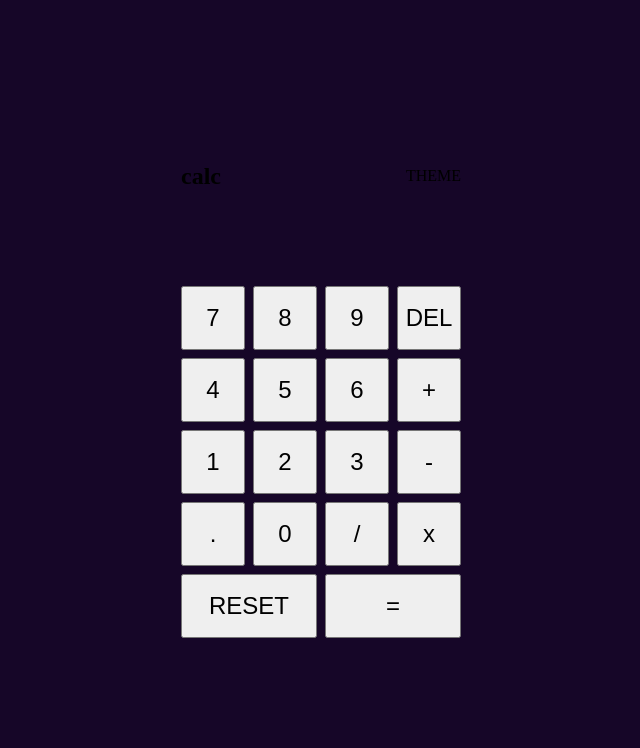
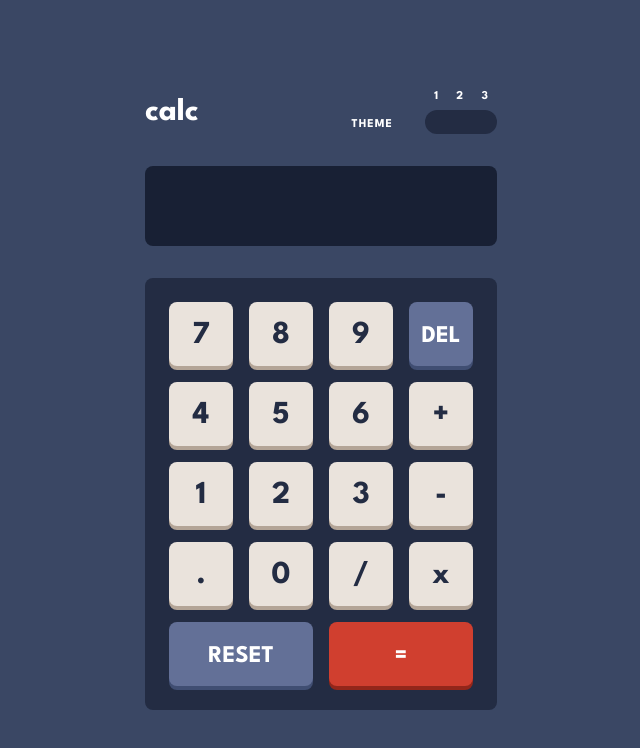
Before and after one commit to DanielAbrante/calculator-app, a React (Vite) app: page / in a window 1280 px wide. Shown: the top 748 px of the page, without its empty margins (319-959 px from the left). Built offline with nearby package versions, Linux system fonts and the light colour scheme.

Commit message:
style: Add almost all styles from theme 01

```diff
--- a/index.html
+++ b/index.html
@@ -7,6 +7,7 @@
   <link rel="preconnect" href="https://fonts.googleapis.com">
   <link rel="preconnect" href="https://fonts.gstatic.com" crossorigin>
   <link href="https://fonts.googleapis.com/css2?family=League+Spartan:wght@700&display=swap" rel="stylesheet">
+
   <meta name="viewport" content="width=device-width, initial-scale=1.0" />
   <title>Calculator</title>
 </head>
--- a/src/App.module.css
+++ b/src/App.module.css
@@ -1,12 +1,88 @@
 @import url("./Global.module.css");
 @import url("./StyleGuide.module.css");
 
+h1,
+span {
+  color: var(--white);
+}
+
+h1 {
+  font-size: 2rem;
+}
+
+output {
+  display: flex;
+  align-items: center;
+  justify-content: end;
+
+  color: var(--white);
+  background: var(--screen-background);
+  font-size: 2.25rem;
+
+  height: 5rem;
+  border-radius: 8px;
+  padding-right: 1rem;
+}
+
 button {
-  font-size: 1.5rem;
+  font-size: 2rem;
 }
 
 button:hover {
   cursor: pointer;
+}
+
+header {
+  display: flex;
+  align-items: center;
+}
+
+.rightHeaderContainer {
+  display: flex;
+  align-items: end;
+  gap: 2rem;
+}
+
+.rightHeaderContainer>span {
+  font-size: 0.75rem;
+  letter-spacing: 1px;
+  margin-bottom: 0.25rem;
+}
+
+.containerToggleTheme {
+  display: flex;
+  flex-direction: column;
+  gap: 0.5rem;
+}
+
+.containerToggleThemeType,
+.containerToggleThemeButtons {
+  display: flex;
+  justify-content: space-around;
+}
+
+.containerToggleThemeType span {
+  font-size: 0.75rem;
+}
+
+.containerToggleThemeButtons div {
+  width: 1.5rem;
+  height: 1.5rem;
+  background: var(--toggle-background);
+}
+
+.containerToggleThemeButtons div:hover {
+  cursor: pointer;
+}
+
+.containerToggleThemeButtons div:first-child {
+  border-top-left-radius: 16px;
+  border-bottom-left-radius: 16px;
+}
+
+.containerToggleThemeButtons div:last-child {
+  border-top-right-radius: 16px;
+  border-bottom-right-radius: 16px;
 }
 
 .main {
@@ -30,24 +106,46 @@ button:hover {
   justify-content: space-between;
 }
 
-.output {
-  background: var(--screen-background-2);
-  color: var(--white);
-  padding: 1rem;
-  border-radius: 8px;
-  text-align: right;
-}
-
 .operatorsContainer {
   display: grid;
   grid-template-columns: repeat(4, 4rem);
   grid-template-rows: repeat(5, 4rem);
-  gap: 0.5rem;
+  gap: 1rem;
+  padding: 1.5rem;
+  border-radius: 8px;
+
+  background: var(--toggle-background);
+}
+
+.operatorsContainer>button {
+  display: flex;
+  align-items: center;
+  justify-content: center;
+  background: var(--light-grayish-orange-key-background);
+  border: none;
+  border-radius: 8px;
+  padding-top: 4px;
+  box-shadow: 0px 4px var(--grayish-orange-key-shadow);
+  color: var(--toggle-background);
+}
+
+.operatorsContainer>.del,
+.operatorsContainer>.reset,
+.operatorsContainer>.calculate {
+  font-size: 1.5rem;
+  color: var(--white);
+}
+
+.operatorsContainer>.del,
+.operatorsContainer>.reset {
+  background: var(--dark-blue-key-background);
+  box-shadow: 0px 4px var(--dark-blue-key-shadow) !important;
 }
 
 .del {
   grid-row: 1 / 2;
   grid-column: 4 / 5;
+  background-color: red;
 }
 
 .dot {
@@ -82,6 +180,8 @@ button:hover {
   grid-column: 1 / 3;
 }
 
-.calculate {
+.operatorsContainer>.calculate {
   grid-column: 3 / 5;
+  background: var(--red-key-background-toggle);
+  box-shadow: 0px 4px var(--dark-red-key-shadow);
 }
--- a/src/App.tsx
+++ b/src/App.tsx
@@ -100,10 +100,24 @@ export function App() {
       <article className={styles.article}>
         <header className={styles.header}>
           <h1>calc</h1>
-          <span>THEME</span>
+          <div className={styles.rightHeaderContainer}>
+            <span>THEME</span>
+            <div className={styles.containerToggleTheme}>
+              <div className={styles.containerToggleThemeType}>
+                <span>1</span>
+                <span>2</span>
+                <span>3</span>
+              </div>
+              <div className={styles.containerToggleThemeButtons}>
+                <div></div>
+                <div></div>
+                <div></div>
+              </div>
+            </div>
+          </div>
         </header>
 
-        <output data-testid="output" className={styles.output}>{state.output}</output>
+        <output data-testid="output">{state.output}</output>
 
         <div className={styles.operatorsContainer}>
           <button onClick={handleNumber} className={styles.zero} value={0}>0</button>
--- a/src/Global.module.css
+++ b/src/Global.module.css
@@ -3,3 +3,12 @@
   padding: 0;
   box-sizing: border-box;
 }
+
+body,
+html {
+  font-family: "League Spartan", sans-serif;
+}
+
+button {
+  font-family: inherit;
+}
--- a/src/StyleGuide.module.css
+++ b/src/StyleGuide.module.css
@@ -16,50 +16,6 @@
   --grayish-orange-key-shadow: hsl(28, 16%, 65%);
 
   /* Text  */
-  --very-dark-grayish-blue: hsl(0, 0%, 100%);
-  --white: hsl(0, 0%, 100%);
-
-
-
-  /* Theme 02 */
-  /* Background */
-  --main-background: hsl(0, 0%, 90%);
-  --toggle-background: hsl(0, 5%, 81%);
-  --screen-background: hsl(0, 0%, 93%);
-
-  /* Keys */
-  --cyan-key-background: hsl(185, 42%, 37%);
-  --dark-cyan-key-shadow: hsl(185, 58%, 25%);
-
-  --orange-key-background-toggle: hsl(25, 98%, 40%);
-  --dark-orange-key-shadow: hsl(25, 99%, 27%);
-
-  --light-grayish-yellow-key-background: hsl(45, 7%, 89%);
-  --dark-grayish-yellow-key-shadow: hsl(35, 11%, 61%);
-
-  /* Text  */
-  --very-dark-grayish-yellow: hsl(60, 10%, 19%);
-  --white: hsl(0, 0%, 100%);
-
-
-
-  /* Theme 03 */
-  /* Background */
-  --main-background: hsl(268, 75%, 9%);
-  --toggle-and-screen-background: hsl(268, 71%, 12%);
-
-  /* Keys */
-  --violet-key-background: hsl(281, 89%, 26%);
-  --vivid-magenta-key-shadow: hsl(285, 91%, 52%);
-
-  --pure-cyan-background-toggle: hsl(176, 100%, 44%);
-  --soft-cyan-orange-key-shadow: hsl(177, 92%, 70%);
-
-  --dark-violet-key-background: hsl(268, 47%, 21%);
-  --dark-magenta-key-shadow: hsl(290, 70%, 36%);
-
-  /* Text  */
-  --light-yellow: hsl(52, 100%, 62%);
-  --dark-blue: hsl(198, 20%, 13%);
+  --very-dark-grayish-blue: hsl(221, 14%, 31%);
   --white: hsl(0, 0%, 100%);
 }
--- /dev/null
+++ b/src/style-temp.module.css
@@ -0,0 +1,44 @@
+:root {
+
+  /* Theme 02 */
+  /* Background */
+  --main-background: hsl(0, 0%, 90%);
+  --toggle-background: hsl(0, 5%, 81%);
+  --screen-background: hsl(0, 0%, 93%);
+
+  /* Keys */
+  --cyan-key-background: hsl(185, 42%, 37%);
+  --dark-cyan-key-shadow: hsl(185, 58%, 25%);
+
+  --orange-key-background-toggle: hsl(25, 98%, 40%);
+  --dark-orange-key-shadow: hsl(25, 99%, 27%);
+
+  --light-grayish-yellow-key-background: hsl(45, 7%, 89%);
+  --dark-grayish-yellow-key-shadow: hsl(35, 11%, 61%);
+
+  /* Text  */
+  --very-dark-grayish-yellow: hsl(60, 10%, 19%);
+  --white: hsl(0, 0%, 100%);
+
+
+
+  /* Theme 03 */
+  /* Background */
+  --main-background: hsl(268, 75%, 9%);
+  --toggle-and-screen-background: hsl(268, 71%, 12%);
+
+  /* Keys */
+  --violet-key-background: hsl(281, 89%, 26%);
+  --vivid-magenta-key-shadow: hsl(285, 91%, 52%);
+
+  --pure-cyan-background-toggle: hsl(176, 100%, 44%);
+  --soft-cyan-orange-key-shadow: hsl(177, 92%, 70%);
+
+  --dark-violet-key-background: hsl(268, 47%, 21%);
+  --dark-magenta-key-shadow: hsl(290, 70%, 36%);
+
+  /* Text  */
+  --light-yellow: hsl(52, 100%, 62%);
+  --dark-blue: hsl(198, 20%, 13%);
+  --white: hsl(0, 0%, 100%);
+}
```
